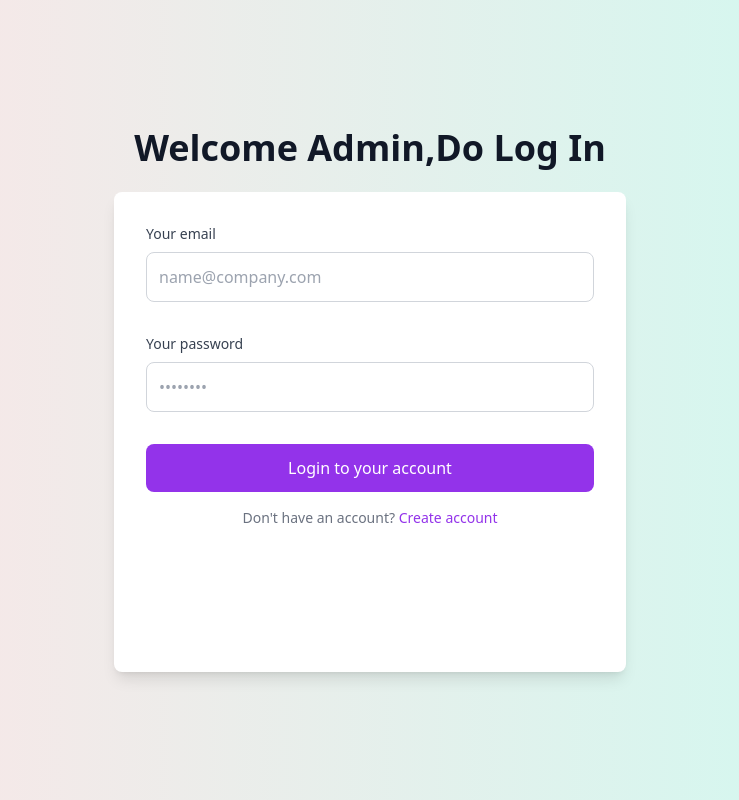
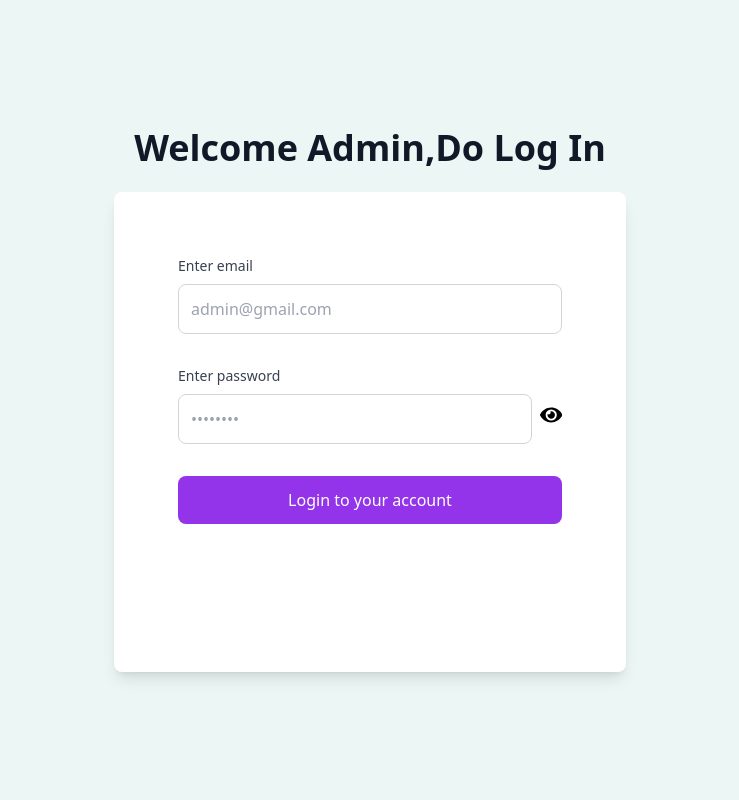
Before and after one commit to Rdhurua/Skill-exchanged, a React (Vite) app in the folder client/: page /AdminLogin in a window 1280 px wide. Shown: the whole page, without its empty margins (270-1009 px from the left). Built offline with nearby package versions, Linux system fonts and the light colour scheme.

Commit message:
some bugs are fixed

```diff
--- a/client/src/components/Admin/UserManagement/UserTable.jsx
+++ b/client/src/components/Admin/UserManagement/UserTable.jsx
@@ -51,7 +51,7 @@ const UserTable = () => {
 
   const handleUpdateUser = async (id, updatedData) => {
     try {
-      const response = await fetch(`http://localhost:5900/users/${id}`, {
+      const response = await fetch(`${import.meta.env.VITE_BASE_URL}/users/${id}`, {
         method: 'PUT', // Update request
         headers: {
           'Content-Type': 'application/json',
@@ -76,7 +76,7 @@ const UserTable = () => {
 
   const handleDeleteUser = async (id) => {
     try {
-      const response = await fetch(`http://localhost:5900/admin/users/${id}`, {
+      const response = await fetch(`${import.meta.env.VITE_BASE_URL}/admin/users/${id}`, {
         method: 'DELETE',
       });
 
--- a/client/src/components/Home/Faq.jsx
+++ b/client/src/components/Home/Faq.jsx
@@ -28,7 +28,7 @@ const FAQ = () => {
   };
 
   return (
-    <section className="bg-gradient-to-r from-rose-100 to-teal-100 py-12" id="Faq">
+    <section className="bg-[#ddeded] py-12" id="Faq">
       <div className="container mx-auto px-8 lg:px-32">
         <h2 className="text-3xl font-bold text-center text-gray-800 mb-12">
           Frequently Asked Questions
--- a/client/src/components/Home/Header.jsx
+++ b/client/src/components/Home/Header.jsx
@@ -15,7 +15,7 @@ const Header = () => {
     setDropdownOpen(!dropdownOpen);
   };
   return (
-    <div className="bg-gradient-to-r from-rose-100 to-teal-100 text-black p-4 sticky top-0 z-30 shadow-md shadow-black">
+    <div className="bg-[#ddeded] text-black p-4 sticky top-0 z-30 shadow-md shadow-black">
       <nav className="flex flex-col md:flex-row md:justify-between md:items-center max-w-7xl mx-auto">
 
         <div className="flex justify-between items-center w-full lg:w-auto ">
--- a/client/src/index.css
+++ b/client/src/index.css
@@ -7,7 +7,8 @@ html{
 }
 body{
 
-     @apply bg-gradient-to-r from-rose-100 to-teal-100
+     /* @apply bg-gradient-to-r from-rose-100 to-teal-100 */
+     @apply bg-[#ebf6f5]
 
 }
 table tr:hover {
--- a/client/src/pages/AdminLogin.jsx
+++ b/client/src/pages/AdminLogin.jsx
@@ -2,15 +2,17 @@ import React from 'react'
 import { useState } from 'react';
 import { Link } from 'react-router-dom';
 import CreateAccountForm from './SignUp';
+import { FaEye } from "react-icons/fa";
+import { BsEyeSlashFill } from "react-icons/bs";
  import Swal from 'sweetalert2';
  import { useNavigate } from 'react-router-dom';
 const AdminLogin = () => {
 
     const [isOpen, setOpen] = useState(false);
-
+    const [shown,setShown]=useState(false);
     const handleOpen = () => setOpen(true);
     const handleClose = () => setOpen(false);
-
+    const handleShown=()=>setShown(!shown);
       const navigate=useNavigate();
     const [formData, setFormData] = useState({
         email: '',
@@ -82,42 +84,39 @@ const AdminLogin = () => {
         <h3 className="text-4xl font-bold text-gray-900">Welcome Admin,Do Log In</h3>
 
       </div>
-    <div className="w-full max-w-lg h-[60vh]  bg-white rounded-lg shadow-lg p-8">
+    <div className="w-full max-w-lg h-[60vh]  bg-white rounded-lg shadow-lg p-16">
 
-
-      {/* Form */}
       <form className="space-y-8" onSubmit={handleSubmit} >
-        {/* Email Field */}
         <div>
-          <label htmlFor="email" className="block text-sm font-medium text-gray-700">Your email</label>
+          <label htmlFor="email" className="block text-sm font-medium text-gray-700">Enter email</label>
           <input
             type="email"
             name="email"
             id="email"
             className="mt-2 w-full p-3 border border-gray-300 rounded-lg focus:ring-blue-500 focus:border-blue-500"
-            placeholder="name@company.com"
+            placeholder="admin@gmail.com"
             onChange={handleChange}
             value={formData.email}
             required
           />
         </div>
 
-        {/* Password Field */}
         <div>
-          <label htmlFor="password" className="block text-sm font-medium text-gray-700">Your password</label>
+          <label htmlFor="password" className="block text-sm font-medium text-gray-700">Enter password</label>
+          <div className='flex justify-between items-center'>
           <input
-            type="password"
+            type={shown?"text":"password"}
             name="password"
             id="password"
-            className="mt-2 w-full p-3 border border-gray-300 rounded-lg focus:ring-blue-500 focus:border-blue-500"
+            className="mt-2 w-[98%] p-3 border border-gray-300 rounded-lg focus:ring-blue-500 focus:border-blue-500"
             placeholder="••••••••"
             onChange={handleChange}
             value={formData.password}
             required
-          />
+          />{shown?<BsEyeSlashFill className='text-2xl ml-2' onClick={handleShown} />:< FaEye className='text-2xl ml-2' onClick={handleShown}/>}
+          </div>
         </div>
 
-        {/* Submit Button */}
         <button
           type="submit"
           className="w-full text-white bg-purple-600 hover:bg-purple-700 font-medium rounded-lg py-3 transition-colors duration-200"
@@ -125,14 +124,12 @@ const AdminLogin = () => {
           Login to your account
         </button>
       </form>
-
-      {/* Register Link */}
-      <p className="text-sm font-medium text-gray-500 text-center mt-4">
+      {/* <p className="text-sm font-medium text-gray-500 text-center mt-4">
         Don't have an account?{' '}
         <Link to="/AdminRegister" className="text-purple-600 hover:underline">
           Create account
         </Link>
-      </p>
+      </p> */}
     </div>
   </div>
 
--- a/client/src/pages/Login.jsx
+++ b/client/src/pages/Login.jsx
@@ -77,7 +77,7 @@ const Logindia = ({ value,handle}) => {
         headers: {
           'Content-Type': 'application/json',
         },
-        withCredentials: true, // Include cookies for authentication if needed
+        withCredentials: true,
       });
 
       const userdata = response.data.user;
@@ -202,7 +202,7 @@ const handleSubmit = async (e) => {
                       name="email"
                       id="email"
                       className="mt-2 w-full p-3 bg-white border border-gray-300 text-gray-900 text-sm rounded-lg shadow-sm focus:ring-blue-500 focus:border-blue-500 block dark:border-gray-500 dark:placeholder-gray-400"
-                      placeholder="name@company.com"
+                      placeholder="name@gmail.com"
                       onChange={handleChange}
                       value={formData.email}
                       required
@@ -223,7 +223,7 @@ const handleSubmit = async (e) => {
                       name="password"
                       id="password"
                       placeholder="••••••••"
-                      className="mt-2 w-3/4 p-3 bg-white border border-gray-300 text-gray-900 text-sm rounded-lg shadow-sm focus:ring-blue-500 focus:border-blue-500 block dark:border-gray-500 dark:placeholder-gray-400"
+                      className="mt-2 w-[85%] p-3 bg-white border border-gray-300 text-gray-900 text-sm rounded-lg shadow-sm focus:ring-blue-500 focus:border-blue-500 block dark:border-gray-500 dark:placeholder-gray-400"
                       value={formData.password}
                       onChange={handleChange}
                       required
--- a/client/src/pages/SignUp.jsx
+++ b/client/src/pages/SignUp.jsx
@@ -2,9 +2,13 @@
 import React, { useState } from 'react';
 import { useNavigate } from "react-router-dom"
 import Swal from "sweetalert2";
+import { FaEye } from "react-icons/fa";
+import { BsEyeSlashFill } from "react-icons/bs";
 import axios from 'axios'
 const CreateAccountForm = () => {
   const navigate = useNavigate();
+  const [shown,setShown]=useState(false);
+  const handleShown=()=>setShown(!shown);
   const [formData, setFormData] = useState({
     name: '',
     email: '',
@@ -119,25 +123,29 @@ const CreateAccountForm = () => {
               <label htmlFor="password" className="block text-sm font-medium text-gray-700">
                 Password
               </label>
+              <div className='flex justify-between items-center'>
               <input
-                type="password"
+                type={shown?"text":"password"}
                 name="password"
                 id="password"
                 value={formData.password}
                 onChange={handleChange}
                 required
                 autoComplete="off"
-                className="mt-1 p-2 block w-full border rounded-md shadow-sm focus:ring-indigo-500 focus:border-indigo-500 sm:text-sm"
+                className="mt-1 w-[98%] p-2  border rounded-md shadow-sm focus:ring-indigo-500 focus:border-indigo-500 sm:text-sm"
                 placeholder="Enter your password"
-              />
+              />{shown?<BsEyeSlashFill className='text-2xl ml-2' onClick={handleShown} />:< FaEye className='text-2xl ml-2' onClick={handleShown} />}
+              </div>
             </div>
 
             <div className="mb-4">
               <label htmlFor="confirmPassword" className="block text-sm font-medium text-gray-700">
                 Confirm Password
               </label>
+
+              <div className='flex justify-between items-center'>
               <input
-                type="password"
+                type={shown?"text":"password"}
                 name="confirmPassword"
                 id="confirmPassword"
                 value={formData.confirmPassword}
@@ -146,7 +154,8 @@ const CreateAccountForm = () => {
                 autoComplete="off"
                 className="mt-1 p-2 block w-full border rounded-md shadow-sm focus:ring-indigo-500 focus:border-indigo-500 sm:text-sm"
                 placeholder="Confirm your password"
-              />
+              />{shown?<BsEyeSlashFill className='text-2xl ml-2' onClick={handleShown} />:< FaEye className='text-2xl ml-2' onClick={handleShown} />}
+              </div>
             </div>
 
 
```
